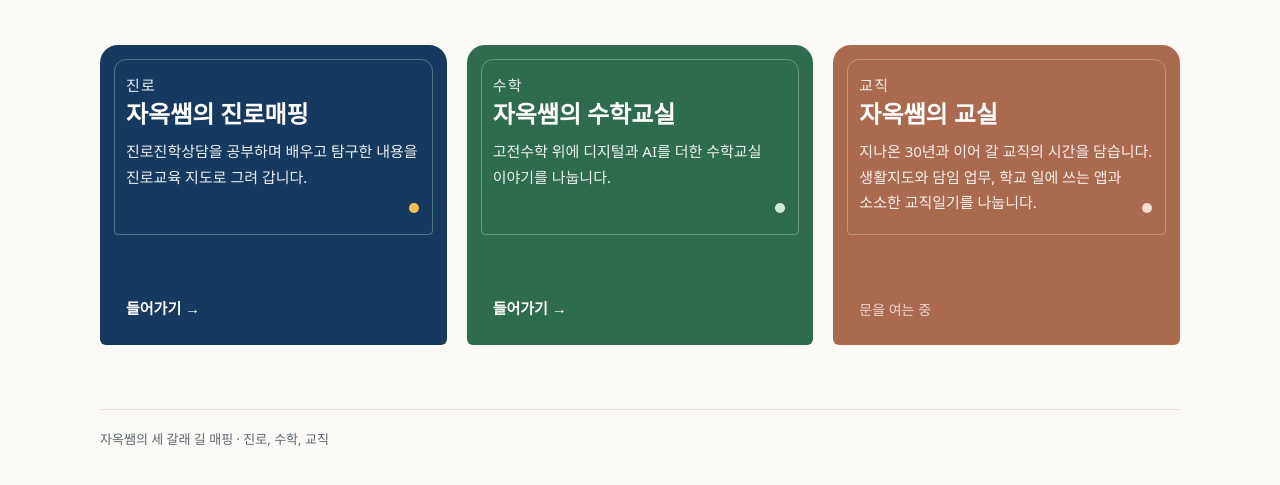
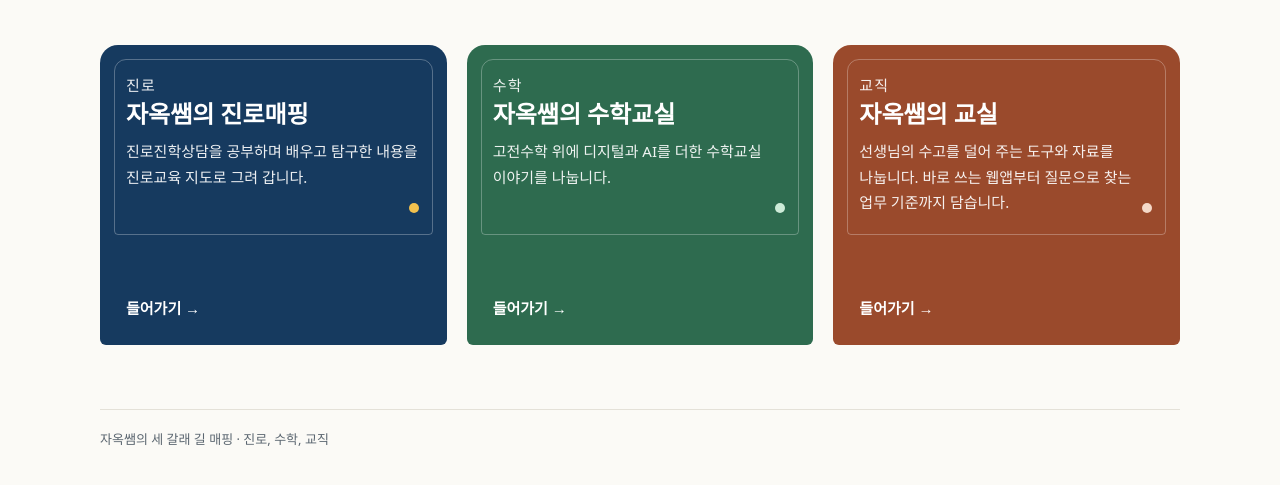
Before and after one commit to imajewel75/imajewel75.github.io, a plain HTML site: page index.html in a window 1280 px wide. Shown: the part 199-684 px from the top of the page. Drawn offline with Linux system fonts and the light colour scheme; a web font is replaced by a local one.

Commit message:
현관: 자옥쌤의 교실 문 열기 — https://jaok-classroom.vercel.app/ , 설명 '선생님의 수고를 덜어 주는 도구와 자료를 나눕니다. 바로 쓰는 웹앱부터 질문으로 찾는 업무 기준까지 담습니다.'(최쌤 확인), 검색 설명도 맞춤
Co-Authored-By: Claude Opus 5.5 <noreply@anthropic.com>
Claude-Session: https://claude.ai/code/session_01R4wWwRV8nnUwjen6BNXXeY

```diff
--- a/index.html
+++ b/index.html
@@ -4,12 +4,12 @@
 <meta charset="utf-8">
 <meta name="viewport" content="width=device-width, initial-scale=1">
 <title>자옥쌤의 세 갈래 길 매핑 · 진로, 수학, 교직</title>
-<meta name="description" content="30년차 수학교사 자옥쌤이 가꾸는 세 갈래 길. 진로교육을 배우며 그리는 '자옥쌤의 진로매핑', 수학을 손으로 만나는 '자옥쌤의 수학교실', 30년 교직의 기록과 학교에서 쓰는 앱을 담는 '자옥쌤의 교실'.">
+<meta name="description" content="30년차 수학교사 자옥쌤이 가꾸는 세 갈래 길. 진로교육을 배우며 그리는 '자옥쌤의 진로매핑', 수학을 손으로 만나는 '자옥쌤의 수학교실', 선생님의 수고를 덜어 주는 도구와 자료를 나누는 '자옥쌤의 교실'.">
 <meta name="naver-site-verification" content="42800c0ccf8fecf5d0015eb5bd550009750afefb">
 <link rel="canonical" href="https://imajewel75.github.io/">
 <meta property="og:type" content="website">
 <meta property="og:title" content="자옥쌤의 세 갈래 길 매핑 · 진로, 수학, 교직">
-<meta property="og:description" content="진로교육을 배우며 그리는 지도, 손으로 만나는 수학, 교사로 살아가는 교실 이야기.">
+<meta property="og:description" content="진로교육을 배우며 그리는 지도, 손으로 만나는 수학, 선생님의 수고를 덜어 주는 교실 도구.">
 <meta property="og:url" content="https://imajewel75.github.io/">
 <meta property="og:locale" content="ko_KR">
 <link rel="preconnect" href="https://fonts.googleapis.com">
@@ -74,12 +74,12 @@
     <span class="go">들어가기 →</span>
   </a>
 
-  <div class="door room" aria-disabled="true">
+  <a class="door room" href="https://jaok-classroom.vercel.app/">
     <p class="tag">교직</p>
     <h2>자옥쌤의 교실</h2>
-    <p>지나온 30년과 이어 갈 교직의 시간을 담습니다. 생활지도와 담임 업무, 학교 일에 쓰는 앱과 소소한 교직일기를 나눕니다.</p>
-    <span class="soon">문을 여는 중</span>
-  </div>
+    <p>선생님의 수고를 덜어 주는 도구와 자료를 나눕니다. 바로 쓰는 웹앱부터 질문으로 찾는 업무 기준까지 담습니다.</p>
+    <span class="go">들어가기 →</span>
+  </a>
 </main>
 
 <footer class="wrap">자옥쌤의 세 갈래 길 매핑 · 진로, 수학, 교직</footer>
```
